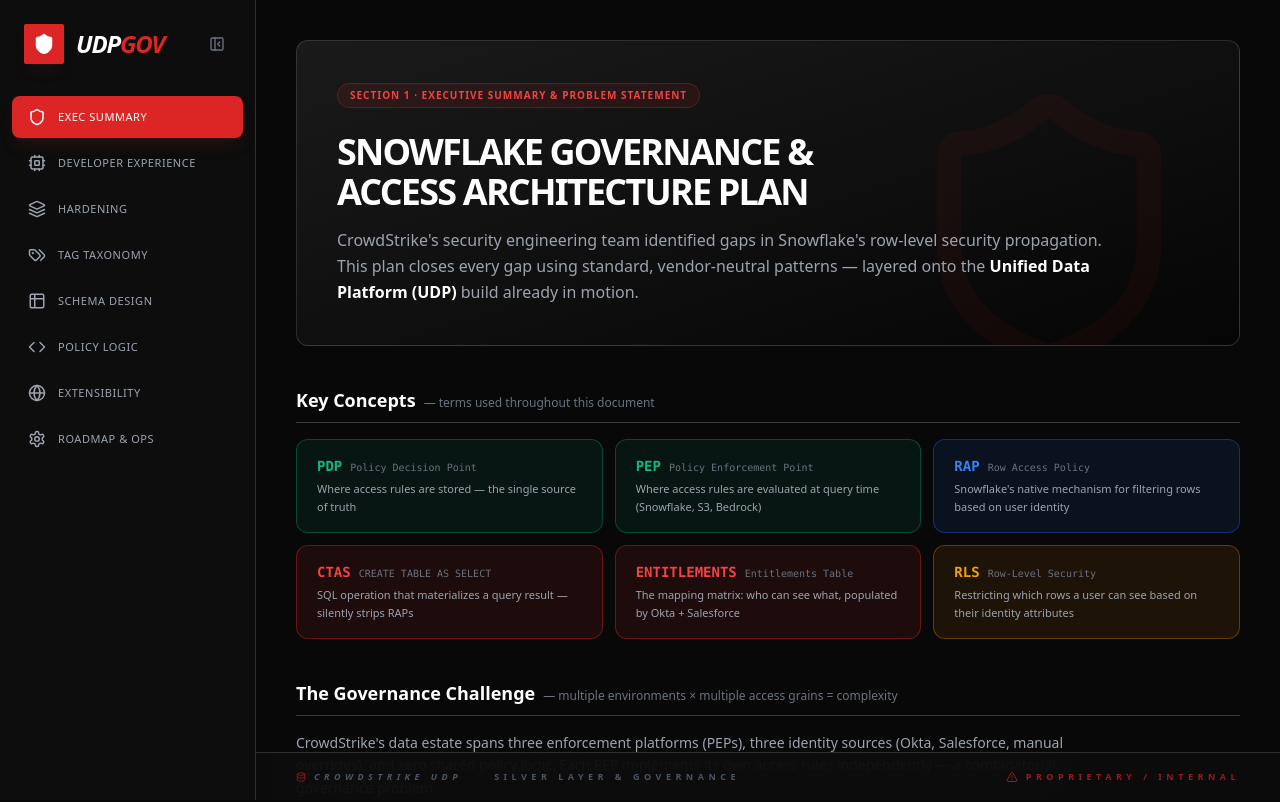
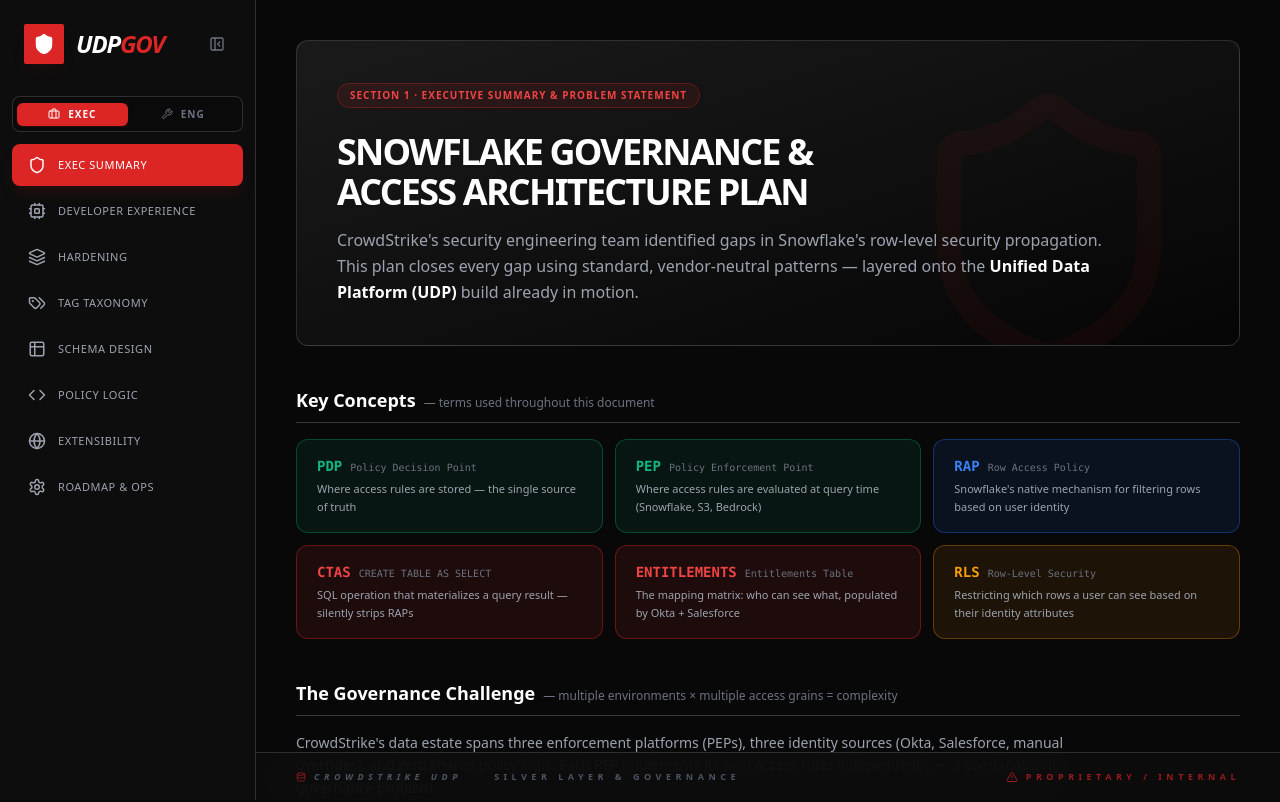
Before and after one commit to gvermillion/claude-cove, a React (Vite) app in the folder projects/udp-gov-dashboard/: page / in a window 1280 px wide. Shown: the top 802 px of the page. Built offline with nearby package versions, Linux system fonts and the light colour scheme; the HTML template or start-up script is replaced by a standard one.

Commit message:
feat(udp-dashboard): wire mode state and ModeToggle into App shell

```diff
--- a/projects/udp-gov-dashboard/src/App.tsx
+++ b/projects/udp-gov-dashboard/src/App.tsx
@@ -1,4 +1,5 @@
-import React, { useState, useCallback } from 'react';
+// src/App.tsx
+import React, { useCallback } from 'react';
 import {
   Shield,
   Cpu,
@@ -8,7 +9,6 @@
   Code,
   Globe,
   Settings,
-  Menu,
   Database,
   AlertTriangle,
   PanelLeftClose,
@@ -16,6 +16,8 @@
 } from 'lucide-react';
 import type { LucideIcon } from 'lucide-react';
 import { SidebarItem } from './components/primitives';
+import { ModeToggle, type Mode } from './components/ModeToggle';
+import { useLocalStorage } from './hooks/useLocalStorage';
 import OverviewView from './components/OverviewView';
 import SandboxView from './components/SandboxView';
 import EnforcementView from './components/EnforcementView';
@@ -24,10 +26,6 @@
 import SchemaView from './components/SchemaView';
 import ExtensibilityView from './components/ExtensibilityView';
 import OpsView from './components/OpsView';
-
-// ─────────────────────────────────────────────────────────────────────────────
-// App shell
-// ─────────────────────────────────────────────────────────────────────────────
 
 type TabId =
   | 'overview'
@@ -51,13 +49,23 @@
 ];
 
 export default function App() {
-  const [activeTab, setActiveTab] = useState<TabId>('overview');
-  const [isSidebarOpen, setSidebarOpen] = useState(true);
+  const [mode, setMode] = useLocalStorage<Mode>('udp-mode', 'exec');
+  const [activeTab, setActiveTab] = useLocalStorage<TabId>(
+    'udp-active-tab',
+    'overview',
+  );
+  const [isSidebarOpen, setSidebarOpen] = useLocalStorage<boolean>(
+    'udp-sidebar-open',
+    true,
+  );
 
-  const navigateTo = useCallback((tabId: string) => {
-    setActiveTab(tabId as TabId);
-    window.scrollTo({ top: 0, behavior: 'smooth' });
-  }, []);
+  const navigateTo = useCallback(
+    (tabId: string) => {
+      setActiveTab(tabId as TabId);
+      window.scrollTo({ top: 0, behavior: 'smooth' });
+    },
+    [setActiveTab],
+  );
 
   const views: Record<TabId, React.ReactNode> = {
     overview: <OverviewView onNavigate={navigateTo} />,
@@ -95,6 +103,9 @@
             {isSidebarOpen ? <PanelLeftClose size={16} /> : <PanelLeft size={16} />}
           </button>
         </div>
+
+        <ModeToggle mode={mode} onChange={setMode} collapsed={!isSidebarOpen} />
+
         <nav className="flex-1 px-3 space-y-1 overflow-y-auto pb-6">
           {menuItems.map((item) => (
             <SidebarItem
```
